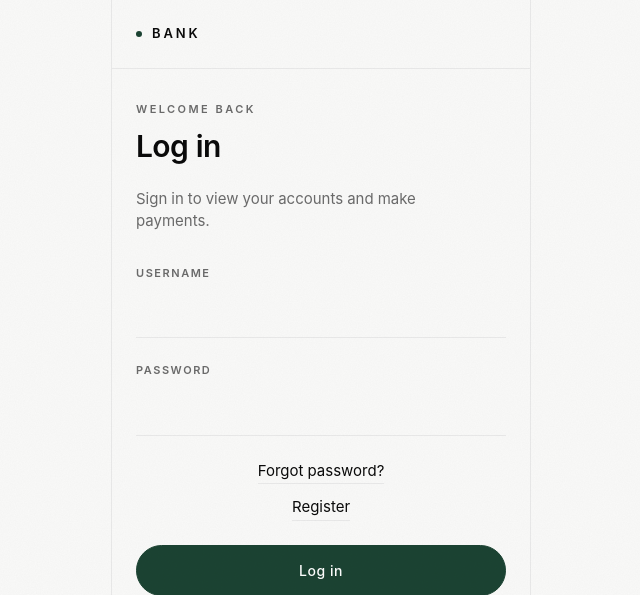
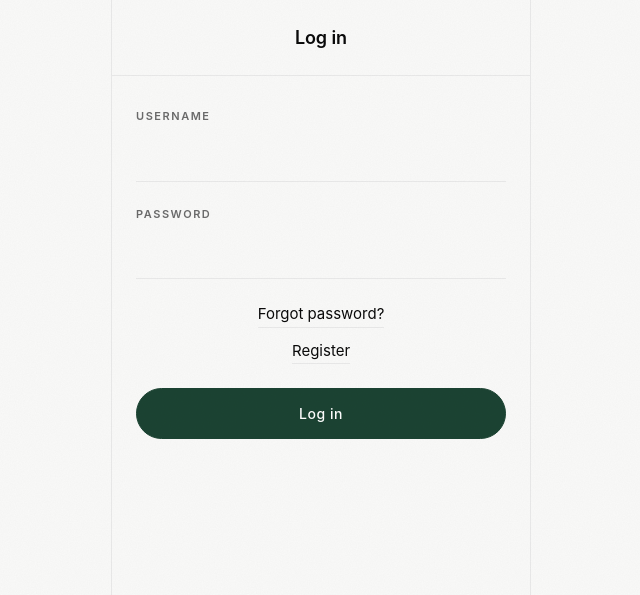
Before and after one commit to saliha006/Flask-Banking-app, a Flask app: page / in a window 1280 px wide. Shown: the top 595 px of the page, without its empty margins (319-959 px from the left). Run offline with Flask 3, Linux system fonts and the light colour scheme.

Commit message:
Removed bank word placeholder and improved header

```diff
--- a/static/style.css
+++ b/static/style.css
@@ -90,21 +90,15 @@ body::before {
     border-bottom: 1px solid var(--hairline);
 }
 
-.brand {
-    font-size: 13px;
-    font-weight: 600;
-    letter-spacing: 0.22em;
-    text-transform: uppercase;
-    display: inline-flex;
-    align-items: center;
+.page-header--centered {
+    justify-content: center;
 }
 
-.brand-mark {
-    width: 6px;
-    height: 6px;
-    background: var(--accent);
-    border-radius: 50%;
-    margin-right: 10px;
+.page-header-title {
+    margin: 0;
+    font-size: 18px;
+    font-weight: 600;
+    letter-spacing: -0.01em;
 }
 
 .brand-logo {
@@ -134,30 +128,6 @@ body::before {
 .page-content {
     flex: 1;
     padding: var(--space-6) var(--space-5) var(--space-7);
-}
-
-.page-eyebrow {
-    font-size: 11px;
-    font-weight: 600;
-    letter-spacing: 0.22em;
-    text-transform: uppercase;
-    color: var(--ink-2);
-    margin: 0 0 var(--space-3);
-}
-
-.page-title {
-    font-size: 30px;
-    font-weight: 600;
-    letter-spacing: -0.02em;
-    line-height: 1.15;
-    margin: 0 0 var(--space-5);
-}
-
-.page-lede {
-    font-size: 15px;
-    color: var(--ink-2);
-    margin: 0 0 var(--space-6);
-    max-width: 32ch;
 }
 
 /* ---------- forms ---------- */
@@ -398,12 +368,3 @@ body::before {
     letter-spacing: 0.08em;
     margin-top: var(--space-2);
 }
-
-/* ---------- header logo link ---------- */
-.brand-logo-link {
-    display: block;
-    line-height: 0;
-    transition: opacity 0.15s ease;
-}
-
-.brand-logo-link:hover { opacity: 0.7; }
--- a/templates/base.html
+++ b/templates/base.html
@@ -9,18 +9,7 @@
 </head>
 <body>
     <div class="phone-frame">
-        {% block header %}
-        <header class="page-header">
-            <span class="brand"><span class="brand-mark"></span>BANK</span>
-            {% block header_right %}
-                {% if session.get('username') %}
-                <a href="{{ url_for('accounts') }}" class="brand-logo-link" aria-label="Home">
-                    <img src="{{ url_for('static', filename='logo.svg') }}" alt="" class="brand-logo">
-                </a>
-                {% endif %}
-            {% endblock %}
-        </header>
-        {% endblock %}
+        {% block header %}{% endblock %}
 
         <main class="page-content">
             {% block content %}{% endblock %}
--- a/templates/login.html
+++ b/templates/login.html
@@ -1,14 +1,16 @@
 {% extends "base.html" %}
 
-{% block title %}Log in · BANK{% endblock %}
+{% block title %}Log in · Bank{% endblock %}
+
+{% block header %}
+<header class="page-header page-header--centered">
+    <h1 class="page-header-title">Log in</h1>
+</header>
+{% endblock %}
 
 {% block nav %}{% endblock %}
 
 {% block content %}
-<p class="page-eyebrow">Welcome back</p>
-<h1 class="page-title">Log in</h1>
-<p class="page-lede">Sign in to view your accounts and make payments.</p>
-
 <form class="form-stack" method="POST" action="{{ url_for('login') }}">
     <div class="form-field">
         <label class="form-label" for="username">Username</label>
```
Also changed, not shown: templates/accounts.html (+6 -5 lines), templates/reset.html (+7 -5 lines).
